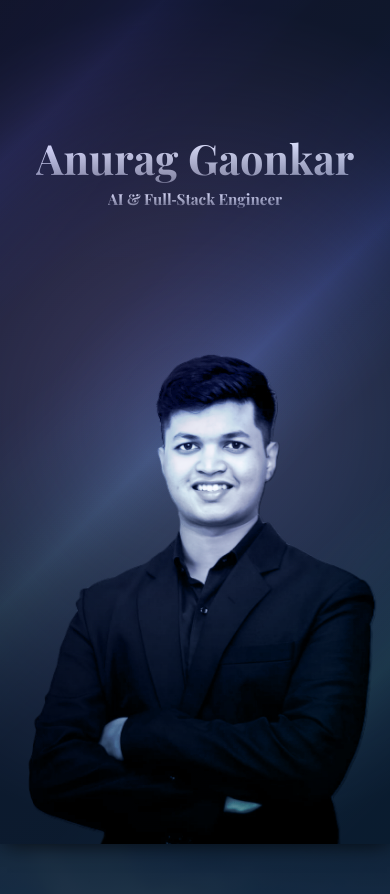
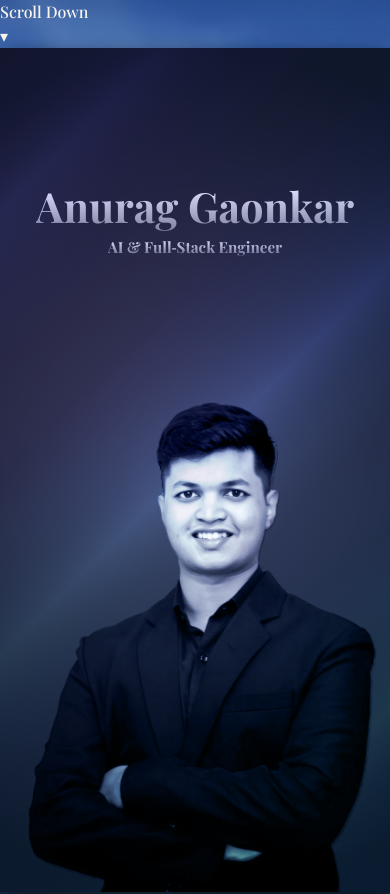
Before and after one commit to AnuragGaonkar/Portfolio, a React (Vite) app: page / in a window 390 px wide. Shown: the top 894 px of the page. Built offline with nearby package versions, Linux system fonts and the light colour scheme.

Commit message:
Final-commit

```diff
--- a/src/App.jsx
+++ b/src/App.jsx
@@ -14,7 +14,7 @@
   const [isMobile, setIsMobile] = useState(false);
   const [formStatus, setFormStatus] = useState('');
   const [showCertOverlay, setShowCertOverlay] = useState(false);
-
+  const [showGlobalHint, setShowGlobalHint] = useState(false);
   // ✅ EMAILJS INIT
   useEffect(() => {
     emailjs.init('112QULphEAjJAlwB3');
@@ -229,6 +229,16 @@
     { title: "Hadoop", description: "Big data processing and distributed computing.", link: "/certificates/Hadoop_Certification.pdf" },
     { title: "RAG & GenAI", description: "Advanced Retrieval Augmented Generation and LLMs.", link: "/certificates/Rag.pdf" },
   ];
+  useEffect(() => {
+    // Show hint only if we are on the landing page (top of the site)
+    if (window.scrollY < 10 && window.innerWidth <= 640) {
+      const timer = setTimeout(() => setShowGlobalHint(true), 1500);
+      return () => clearTimeout(timer);
+    }
+  }, []);
+
+  // Add this to your onScroll function inside App.jsx to hide it when user moves
+  if (window.scrollY > 20) setShowGlobalHint(false);
 
   return (
     <div className="page-root">
@@ -241,7 +251,12 @@
           className="mobile-card-nav"
         />
       )}
-
+      {showGlobalHint && (
+        <div className="global-scroll-hint">
+          <span>Scroll Down</span>
+          <div className="arrow">▾</div>
+        </div>
+      )}
       {/* PAGE 1: full-screen profile cover */}
       <section className="page profile-page transition-shell">
         <div className="profile-page-inner">
```
